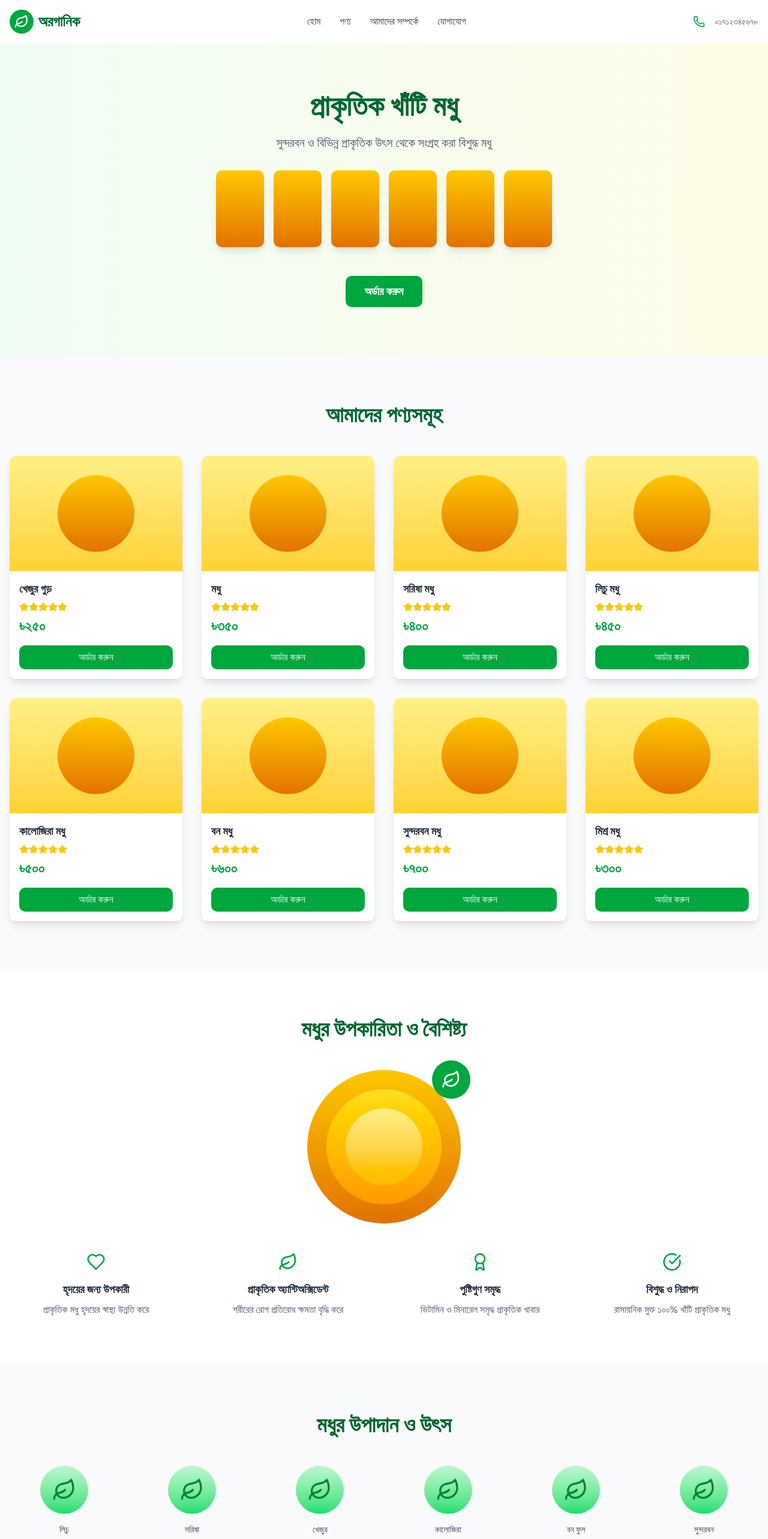
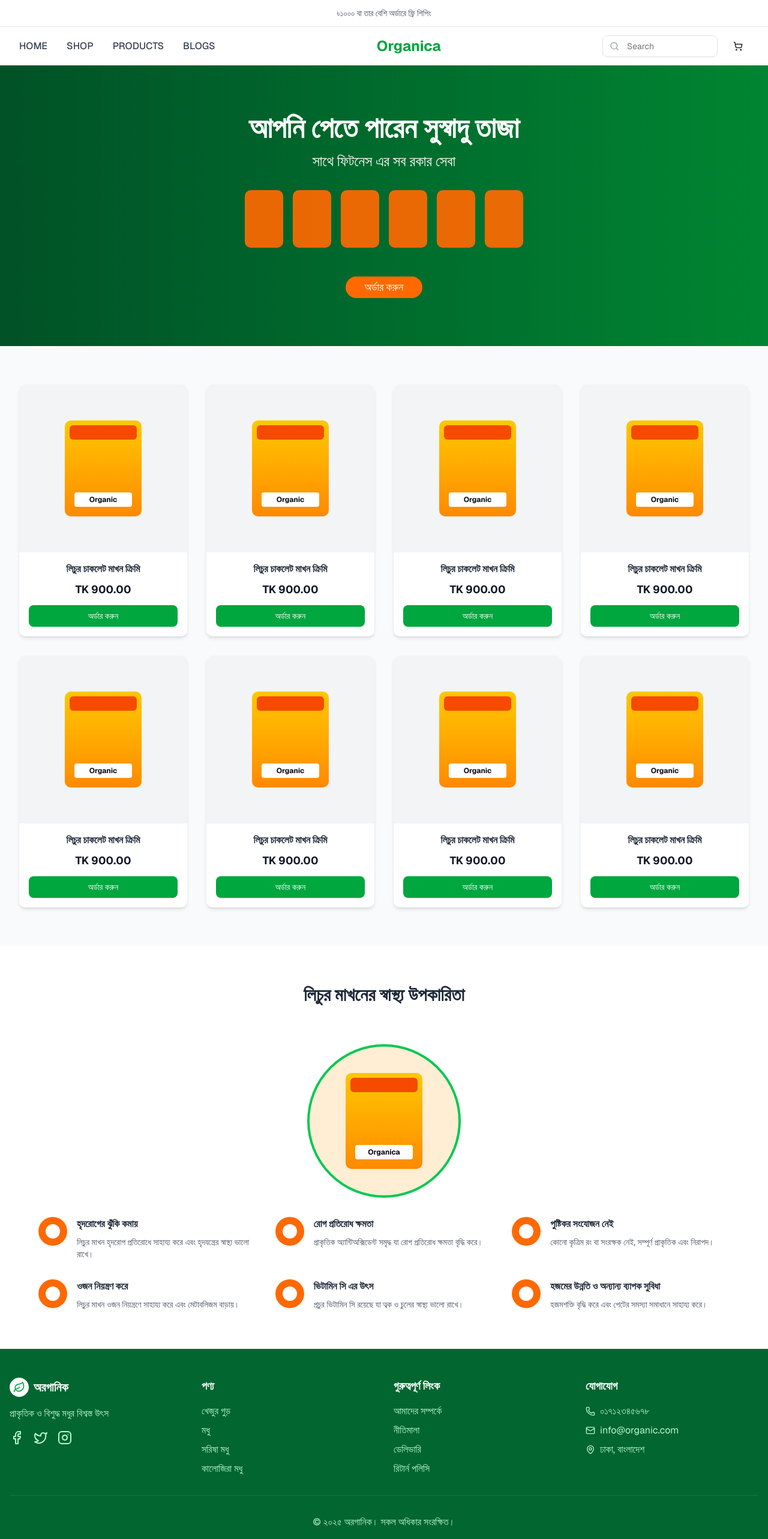
Before and after one commit to gmnhussain/organica-client, a Next.js app: page / in a window 1280 px wide. Shown: the top 2566 px of the page at 60% size. Built offline with nearby package versions, Linux system fonts and the light colour scheme.

Commit message:
Home page

```diff
--- a/src/app/(default)/(home)/page.tsx
+++ b/src/app/(default)/(home)/page.tsx
@@ -1,246 +1,148 @@
-import React from 'react';
-import { Star, CheckCircle, Leaf, Award, Heart } from 'lucide-react';
-import HeroSection from './_components/hero-section';
-import ProductsSection from './_components/products-section';
+import { Search, ShoppingCart } from 'lucide-react';
+import { Button } from '@/components/ui/button';
+import { Input } from '@/components/ui/input';
 
-const OrganicHoneyWebsite = () => {
-  const benefits = [
-    {
-      icon: <Heart className="w-8 h-8 text-green-600" />,
-      title: 'হৃদয়ের জন্য উপকারী',
-      desc: 'প্রাকৃতিক মধু হৃদয়ের স্বাস্থ্য উন্নতি করে',
-    },
-    {
-      icon: <Leaf className="w-8 h-8 text-green-600" />,
-      title: 'প্রাকৃতিক অ্যান্টিঅক্সিডেন্ট',
-      desc: 'শরীরের রোগ প্রতিরোধ ক্ষমতা বৃদ্ধি করে',
-    },
-    {
-      icon: <Award className="w-8 h-8 text-green-600" />,
-      title: 'পুষ্টিগুণ সমৃদ্ধ',
-      desc: 'ভিটামিন ও মিনারেল সমৃদ্ধ প্রাকৃতিক খাবার',
-    },
-    {
-      icon: <CheckCircle className="w-8 h-8 text-green-600" />,
-      title: 'বিশুদ্ধ ও নিরাপদ',
-      desc: 'রাসায়নিক মুক্ত ১০০% খাঁটি প্রাকৃতিক মধু',
-    },
-  ];
-
-  const ingredients = [
-    { name: 'লিচু', image: '/api/placeholder/80/80' },
-    { name: 'সরিষা', image: '/api/placeholder/80/80' },
-    { name: 'খেজুর', image: '/api/placeholder/80/80' },
-    { name: 'কালোজিরা', image: '/api/placeholder/80/80' },
-    { name: 'বন ফুল', image: '/api/placeholder/80/80' },
-    { name: 'সুন্দরবন', image: '/api/placeholder/80/80' },
-  ];
-
-  const features = [
-    'প্রাকৃতিক ও বিশুদ্ধ মধু',
-    'রাসায়নিক মুক্ত',
-    'পুষ্টিগুণ সমৃদ্ধ',
-    'স্বাস্থ্যকর ও নিরাপদ',
-    'সরাসরি মৌচাক থেকে সংগ্রহ',
-    'কোন কৃত্রিম উপাদান নেই',
-  ];
-
-  const testimonials = [
-    {
-      name: 'আহমেদ আলী',
-      role: 'গৃহিণী',
-      image: '/api/placeholder/80/80',
-      comment:
-        'অরগানিক মধুর গুণমান অসাধারণ। আমার পরিবারের সবাই এই মধু খেয়ে খুশি।',
-    },
-    {
-      name: 'ফাতেমা খাতুন',
-      role: 'শিক্ষক',
-      image: '/api/placeholder/80/80',
-      comment:
-        'এই মধু খেয়ে আমার স্বাস্থ্যের উন্নতি হয়েছে। সবাইকে সুপারিশ করি।',
-    },
-  ];
-
+export default function Component() {
   return (
-    <div className="min-h-screen bg-white">
+    <div className="min-h-screen bg-gray-50">
       {/* Hero Section */}
-      <HeroSection />
-
-      {/* Products Section */}
-      <ProductsSection />
-
-      {/* Benefits Section */}
-      <section className="py-20 bg-white">
-        <div className="container mx-auto px-4">
-          <h2 className="text-4xl font-bold text-center text-green-800 mb-12">
-            মধুর উপকারিতা ও বৈশিষ্ট্য
+      <section className="relative bg-gradient-to-r from-green-800 to-green-600 text-white">
+        <div className="absolute inset-0 bg-black opacity-20"></div>
+        <div className="relative max-w-7xl mx-auto px-4 sm:px-6 lg:px-8 py-20">
+          <div className="text-center">
+            <h2 className="text-4xl md:text-5xl font-bold mb-4">
+              আপনি পেতে পারেন সুস্বাদু তাজা
             </h2>
+            <p className="text-xl md:text-2xl mb-8">
+              সাথে ফিটনেস এর সব রকার সেবা
+            </p>
             <div className="flex justify-center mb-12">
-            <div className="relative">
-              <div className="w-64 h-64 bg-gradient-to-b from-yellow-400 to-amber-600 rounded-full flex items-center justify-center">
-                <div className="w-48 h-48 bg-gradient-to-b from-yellow-300 to-amber-500 rounded-full flex items-center justify-center">
-                  <div className="w-32 h-32 bg-gradient-to-b from-yellow-200 to-amber-400 rounded-full"></div>
+              <div className="grid grid-cols-3 md:grid-cols-6 gap-4">
+                {[...Array(6)].map((_, i) => (
+                  <div
+                    key={i}
+                    className="w-16 h-24 bg-orange-500 rounded-lg opacity-90"
+                  ></div>
+                ))}
               </div>
             </div>
-              <div className="absolute -top-4 -right-4 w-16 h-16 bg-green-600 rounded-full flex items-center justify-center">
-                <Leaf className="w-8 h-8 text-white" />
-              </div>
-            </div>
-          </div>
-          <div className="grid grid-cols-1 md:grid-cols-2 lg:grid-cols-4 gap-8">
-            {benefits.map((benefit, index) => (
-              <div key={index} className="text-center">
-                <div className="flex justify-center mb-4">{benefit.icon}</div>
-                <h3 className="text-lg font-semibold text-gray-800 mb-2">
-                  {benefit.title}
-                </h3>
-                <p className="text-gray-600">{benefit.desc}</p>
-              </div>
-            ))}
+            <Button className="bg-orange-500 hover:bg-orange-600 text-white px-8 py-3 rounded-full text-lg">
+              অর্ডার করুন
+            </Button>
           </div>
         </div>
       </section>
 
-      {/* Ingredients Section */}
-      <section className="py-20 bg-gray-50">
-        <div className="container mx-auto px-4">
-          <h2 className="text-4xl font-bold text-center text-green-800 mb-12">
-            মধুর উপাদান ও উৎস
-          </h2>
-          <div className="grid grid-cols-3 md:grid-cols-6 gap-8">
-            {ingredients.map((ingredient, index) => (
-              <div key={index} className="text-center">
-                <div className="w-20 h-20 bg-gradient-to-b from-green-200 to-green-400 rounded-full mx-auto mb-4 flex items-center justify-center">
-                  <Leaf className="w-10 h-10 text-green-700" />
+      {/* Products Grid */}
+      <section className="max-w-7xl mx-auto px-4 sm:px-6 lg:px-8 py-16">
+        <div className="grid grid-cols-1 sm:grid-cols-2 lg:grid-cols-4 gap-8">
+          {[...Array(8)].map((_, i) => (
+            <div
+              key={i}
+              className="bg-white rounded-lg shadow-md overflow-hidden hover:shadow-lg transition-shadow"
+            >
+              <div className="aspect-square bg-gray-100 flex items-center justify-center">
+                <div className="w-32 h-40 bg-gradient-to-b from-yellow-400 to-orange-400 rounded-lg relative">
+                  <div className="absolute top-2 left-2 right-2 h-6 bg-orange-600 rounded-sm"></div>
+                  <div className="absolute bottom-4 left-4 right-4 text-center">
+                    <div className="bg-white rounded px-2 py-1 text-xs font-bold">
+                      Organic
                     </div>
-                <p className="text-sm font-medium text-gray-700">
-                  {ingredient.name}
+                  </div>
+                </div>
+              </div>
+              <div className="p-4 text-center">
+                <h3 className="font-semibold text-gray-800 mb-2">
+                  লিচুর চাকলেট মাখন ক্রিমি
+                </h3>
+                <p className="text-lg font-bold text-gray-900 mb-3">
+                  TK 900.00
                 </p>
+                <Button className="bg-green-600 hover:bg-green-700 text-white w-full rounded-md">
+                  অর্ডার করুন
+                </Button>
+              </div>
             </div>
           ))}
         </div>
-        </div>
       </section>
 
-      {/* Features Section */}
-      <section className="py-20 bg-white">
-        <div className="container mx-auto px-4">
-          <div className="grid grid-cols-1 lg:grid-cols-2 gap-12 items-center">
-            <div>
-              <h2 className="text-4xl font-bold text-green-800 mb-8">
-                কেন আমাদের মধু বেছে নেবেন?
+      {/* Benefits Section */}
+      <section className="bg-white py-16">
+        <div className="max-w-7xl mx-auto px-4 sm:px-6 lg:px-8">
+          <h2 className="text-3xl font-bold text-center text-gray-800 mb-16">
+            লিচুর মাখনের স্বাস্থ্য উপকারিতা
           </h2>
-              <div className="grid grid-cols-1 md:grid-cols-2 gap-4">
-                {features.map((feature, index) => (
-                  <div key={index} className="flex items-center space-x-2">
-                    <CheckCircle className="w-5 h-5 text-green-600" />
-                    <span className="text-gray-700">{feature}</span>
-                  </div>
-                ))}
-              </div>
-              <button className="mt-8 bg-green-600 text-white px-8 py-3 rounded-lg text-lg font-semibold hover:bg-green-700 transition-colors">
-                আরো জানুন
-              </button>
-            </div>
-            <div className="flex justify-center">
-              <div className="w-80 h-80 bg-gradient-to-b from-yellow-400 to-amber-600 rounded-full flex items-center justify-center">
-                <div className="w-64 h-64 bg-gradient-to-b from-yellow-300 to-amber-500 rounded-full flex items-center justify-center">
-                  <Leaf className="w-32 h-32 text-white" />
+
+          <div className="relative">
+            {/* Central honey jar */}
+            <div className="flex justify-center mb-8">
+              <div className="relative">
+                <div className="w-64 h-64 rounded-full border-4 border-green-500 bg-orange-100 flex items-center justify-center">
+                  <div className="w-32 h-40 bg-gradient-to-b from-yellow-400 to-orange-400 rounded-lg relative">
+                    <div className="absolute top-2 left-2 right-2 h-6 bg-orange-600 rounded-sm"></div>
+                    <div className="absolute bottom-4 left-4 right-4 text-center">
+                      <div className="bg-white rounded px-2 py-1 text-xs font-bold">
+                        Organica
                       </div>
                     </div>
                   </div>
                 </div>
               </div>
-      </section>
+            </div>
 
-      {/* Quality Assurance */}
-      <section className="py-20 bg-green-50">
-        <div className="container mx-auto px-4 text-center">
-          <h2 className="text-4xl font-bold text-green-800 mb-12">
-            মানের নিশ্চয়তা এবং বিশেষত্ব
-          </h2>
-          <div className="grid grid-cols-1 md:grid-cols-2 lg:grid-cols-4 gap-8">
-            <div className="bg-white rounded-lg p-6 shadow-lg">
-              <div className="w-16 h-16 bg-green-600 rounded-full flex items-center justify-center mx-auto mb-4">
-                <CheckCircle className="w-8 h-8 text-white" />
+            {/* Benefits arranged in a circle */}
+            <div className="grid grid-cols-1 md:grid-cols-2 lg:grid-cols-3 gap-8 max-w-6xl mx-auto">
+              {[
+                {
+                  title: 'হৃদরোগের ঝুঁকি কমায়',
+                  description:
+                    'লিচুর মাখন হৃদরোগ প্রতিরোধে সাহায্য করে এবং হৃদযন্ত্রের স্বাস্থ্য ভালো রাখে।',
+                },
+                {
+                  title: 'রোগ প্রতিরোধ ক্ষমতা',
+                  description:
+                    'প্রাকৃতিক অ্যান্টিঅক্সিডেন্ট সমৃদ্ধ যা রোগ প্রতিরোধ ক্ষমতা বৃদ্ধি করে।',
+                },
+                {
+                  title: 'পুষ্টিকর সংযোজন নেই',
+                  description:
+                    'কোনো কৃত্রিম রং বা সংরক্ষক নেই, সম্পূর্ণ প্রাকৃতিক এবং নিরাপদ।',
+                },
+                {
+                  title: 'ওজন নিয়ন্ত্রণ করে',
+                  description:
+                    'লিচুর মাখন ওজন নিয়ন্ত্রণে সাহায্য করে এবং মেটাবলিজম বাড়ায়।',
+                },
+                {
+                  title: 'ভিটামিন সি এর উৎস',
+                  description:
+                    'প্রচুর ভিটামিন সি রয়েছে যা ত্বক ও চুলের স্বাস্থ্য ভালো রাখে।',
+                },
+                {
+                  title: 'হজমের উন্নতি ও অন্যান্য ব্যাপক সুবিধা',
+                  description:
+                    'হজমশক্তি বৃদ্ধি করে এবং পেটের সমস্যা সমাধানে সাহায্য করে।',
+                },
+              ].map((benefit, i) => (
+                <div key={i} className="flex items-start space-x-4">
+                  <div className="w-12 h-12 bg-orange-500 rounded-full flex items-center justify-center flex-shrink-0">
+                    <div className="w-6 h-6 bg-white rounded-full"></div>
                   </div>
-              <h3 className="text-lg font-semibold text-gray-800 mb-2">
-                গুণমান নিয়ন্ত্রণ
+                  <div>
+                    <h3 className="font-semibold text-gray-800 mb-2">
+                      {benefit.title}
                     </h3>
-              <p className="text-gray-600">
-                প্রতিটি পণ্যের গুণমান যাচাই করা হয়
+                    <p className="text-gray-600 text-sm">
+                      {benefit.description}
                     </p>
-            </div>
-            <div className="bg-white rounded-lg p-6 shadow-lg">
-              <div className="w-16 h-16 bg-green-600 rounded-full flex items-center justify-center mx-auto mb-4">
-                <Leaf className="w-8 h-8 text-white" />
-              </div>
-              <h3 className="text-lg font-semibold text-gray-800 mb-2">
-                প্রাকৃতিক উৎস
-              </h3>
-              <p className="text-gray-600">সরাসরি প্রকৃতি থেকে সংগ্রহ</p>
-            </div>
-            <div className="bg-white rounded-lg p-6 shadow-lg">
-              <div className="w-16 h-16 bg-green-600 rounded-full flex items-center justify-center mx-auto mb-4">
-                <Award className="w-8 h-8 text-white" />
-              </div>
-              <h3 className="text-lg font-semibold text-gray-800 mb-2">
-                পুরস্কার প্রাপ্ত
-              </h3>
-              <p className="text-gray-600">বিভিন্ন পুরস্কার ও স্বীকৃতি</p>
-            </div>
-            <div className="bg-white rounded-lg p-6 shadow-lg">
-              <div className="w-16 h-16 bg-green-600 rounded-full flex items-center justify-center mx-auto mb-4">
-                <Heart className="w-8 h-8 text-white" />
-              </div>
-              <h3 className="text-lg font-semibold text-gray-800 mb-2">
-                স্বাস্থ্যকর
-              </h3>
-              <p className="text-gray-600">পুষ্টিগুণ ও স্বাস্থ্য উপকারিতা</p>
-            </div>
-          </div>
-        </div>
-      </section>
-
-      {/* Testimonials */}
-      <section className="py-20 bg-white">
-        <div className="container mx-auto px-4">
-          <h2 className="text-4xl font-bold text-center text-green-800 mb-12">
-            গ্রাহকদের মতামত
-          </h2>
-          <div className="grid grid-cols-1 md:grid-cols-2 gap-8">
-            {testimonials.map((testimonial, index) => (
-              <div key={index} className="bg-gray-50 rounded-lg p-6">
-                <div className="flex items-center mb-4">
-                  <div className="w-12 h-12 bg-green-600 rounded-full flex items-center justify-center">
-                    <span className="text-white font-bold">
-                      {testimonial.name[0]}
-                    </span>
-                  </div>
-                  <div className="ml-4">
-                    <h4 className="font-semibold text-gray-800">
-                      {testimonial.name}
-                    </h4>
-                    <p className="text-sm text-gray-600">{testimonial.role}</p>
-                  </div>
-                </div>
-                <p className="text-gray-700 italic">"{testimonial.comment}"</p>
-                <div className="flex mt-4">
-                  {[...Array(5)].map((_, i) => (
-                    <Star
-                      key={i}
-                      className="w-4 h-4 text-yellow-400 fill-current"
-                    />
-                  ))}
                   </div>
                 </div>
               ))}
             </div>
           </div>
+        </div>
       </section>
     </div>
   );
-};
-
-export default OrganicHoneyWebsite;
+}
--- a/src/components/layouts/header.tsx
+++ b/src/components/layouts/header.tsx
@@ -1,49 +1,68 @@
 import React from 'react';
-import { Phone, Leaf } from 'lucide-react';
+import { Search, ShoppingCart } from 'lucide-react';
+import { Button } from '@/components/ui/button';
+import { Input } from '@/components/ui/input';
 
 export function Header() {
   return (
+    <>
       <header className="bg-white shadow-sm">
-      <div className="container mx-auto px-4 py-4">
-        <div className="flex items-center justify-between">
-          <div className="flex items-center space-x-2">
-            <div className="w-10 h-10 bg-green-600 rounded-full flex items-center justify-center">
-              <Leaf className="w-6 h-6 text-white" />
-            </div>
-            <span className="text-2xl font-bold text-green-800">অরগানিক</span>
-          </div>
+        <p className="text-center p-3 border-gray-200 border-b-1 font-medium text-sm text-gray-600">
+          ৳১০০০ বা তার বেশি অর্ডারে ফ্রি শিপিং
+        </p>
+        <div className="max-w-7xl mx-auto px-4 sm:px-6 lg:px-8">
+          <div className="flex items-center justify-between h-16">
+            {/* Navigation */}
             <nav className="hidden md:flex space-x-8">
               <a
                 href="#"
-              className="text-gray-700 hover:text-green-600 transition-colors"
+                className="text-gray-700 hover:text-green-600 font-medium"
               >
-              হোম
+                HOME
               </a>
               <a
                 href="#"
-              className="text-gray-700 hover:text-green-600 transition-colors"
+                className="text-gray-700 hover:text-green-600 font-medium"
               >
-              পণ্য
+                SHOP
               </a>
               <a
                 href="#"
-              className="text-gray-700 hover:text-green-600 transition-colors"
+                className="text-gray-700 hover:text-green-600 font-medium"
               >
-              আমাদের সম্পর্কে
+                PRODUCTS
               </a>
               <a
                 href="#"
-              className="text-gray-700 hover:text-green-600 transition-colors"
+                className="text-gray-700 hover:text-green-600 font-medium"
               >
-              যোগাযোগ
+                BLOGS
               </a>
             </nav>
+
+            {/* Logo */}
+            <div className="flex-1 flex justify-center md:justify-start md:flex-none">
+              <h1 className="text-2xl font-bold text-green-600">Organica</h1>
+            </div>
+
+            {/* Search and Cart */}
             <div className="flex items-center space-x-4">
-            <Phone className="w-5 h-5 text-green-600" />
-            <span className="text-sm text-gray-600">০১৭১২৩৪৫৬৭৮</span>
+              <div className="relative hidden sm:block">
+                <Search className="absolute left-3 top-1/2 transform -translate-y-1/2 text-gray-400 w-4 h-4" />
+                <Input
+                  type="text"
+                  placeholder="Search"
+                  className="pl-10 w-48"
+                />
+              </div>
+              <Button variant="ghost" size="icon">
+                <ShoppingCart className="w-5 h-5" />
+                <span className="sr-only">Cart</span>
+              </Button>
             </div>
           </div>
         </div>
       </header>
+    </>
   );
 }
```
Lines whose indentation alone changed are shown as unchanged.
